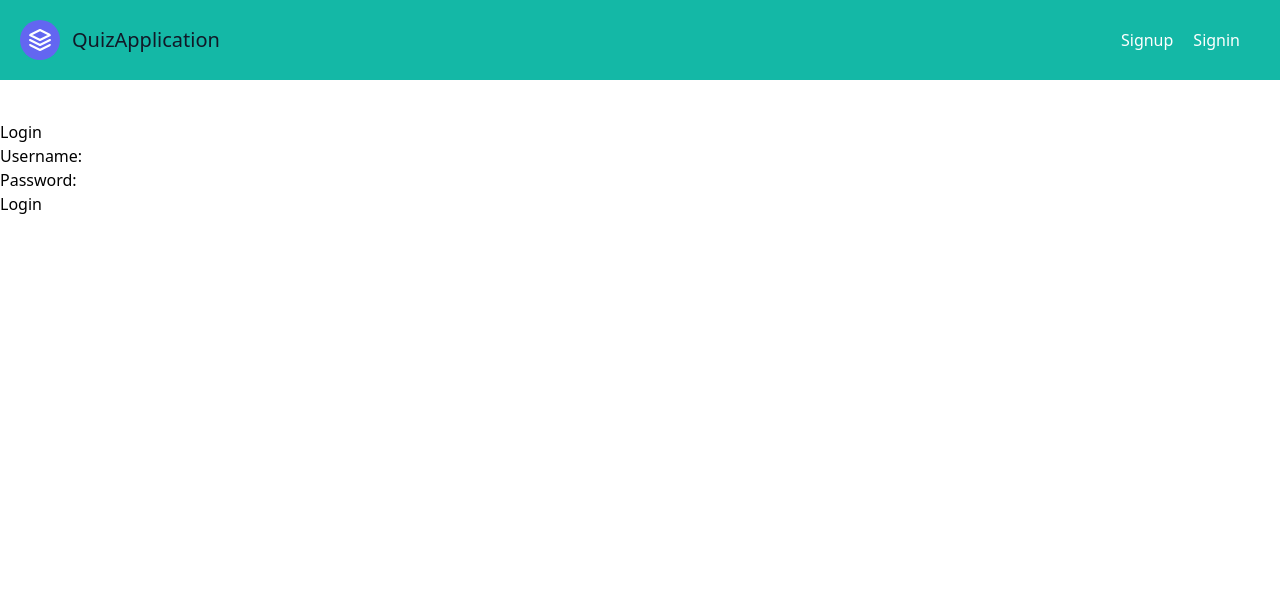
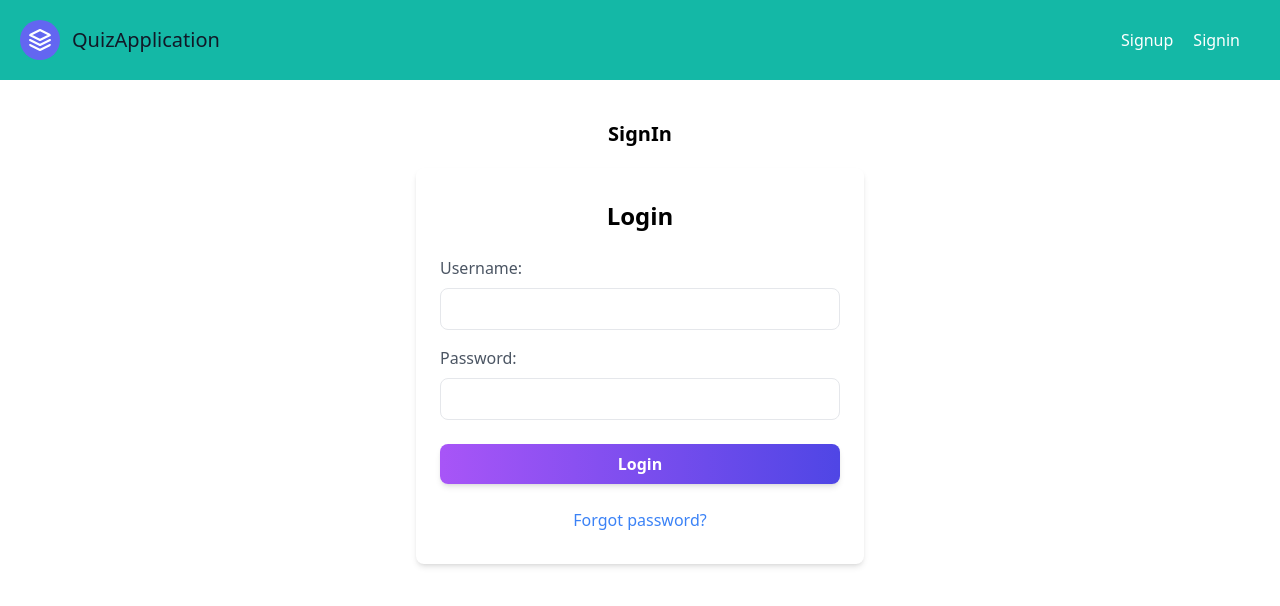
Before and after one commit to beerappabvgp/QuizApp, a Django app: page /login/ in a window 1280 px wide. Shown: the top 606 px of the page. Run offline with Django 4.2, Linux system fonts and the light colour scheme; some libraries are stand-ins or nearby versions.

Commit message:
update login form in the ui

```diff
--- a/quiz/templates/quiz/login.html
+++ b/quiz/templates/quiz/login.html
@@ -8,7 +8,7 @@
 {% block content %}
 
 <body>
-    <h2>Login</h2>
+    <div class="text-xl font-bold mb-5 text-center">SignIn</div>
     {% if messages %}
     <div class="alert alert-danger">
         {% for message in messages %}
@@ -16,16 +16,52 @@
         {% endfor %}
     </div>
     {% endif %}
-    <form method="post">
+    <!-- <form method="post">
         {% csrf_token %}
-        <label for="username">Username:</label>
+        <label for="username" class="">Username:</label>
         <input type="text" id="username" name="username" required>
         <br>
         <label for="password">Password:</label>
         <input type="password" id="password" name="password" required>
         <br>
         <button type="submit">Login</button>
-    </form>
+    </form> -->
+
+    <div class="max-w-md mx-auto bg-white rounded-lg overflow-hidden shadow-md">
+        <form method = "post" class="px-6 py-8">
+            {% csrf_token %}
+            <h2 class="text-2xl font-semibold mb-6 text-center">Login</h2>
+
+            <!-- Username Input -->
+            <div class="mb-4">
+                <label for="username" class="block text-gray-600 font-medium mb-2">Username:</label>
+                <input type="text" id="username" name="username" class="w-full px-3 py-2 border rounded-lg focus:outline-none focus:ring focus:border-blue-500">
+            </div>
+
+            <!-- Password Input -->
+            <div class="mb-6">
+                <label for="password" class="block text-gray-600 font-medium mb-2">Password:</label>
+                <input type="password" id="password" name="password" class="w-full px-3 py-2 border rounded-lg focus:outline-none focus:ring focus:border-blue-500">
+            </div>
+
+            <!-- Login Button -->
+            <div class="mb-6">
+                <button type="submit" class="w-full bg-gradient-to-r from-purple-500 to-indigo-600 hover:from-indigo-500 hover:to-purple-600 text-white font-semibold py-2 px-4 rounded-lg shadow-md hover:shadow-lg focus:outline-none focus:ring focus:ring-indigo-300">
+                    Login
+                </button>
+            </div>
+
+            <!-- Additional Options -->
+            <div class="text-center">
+                <a href="#" class="text-blue-500 hover:underline">Forgot password?</a>
+            </div>
+        </form>
+    </div>
+
+
+
+
+
 </body>
 
 {% endblock content %}
```
